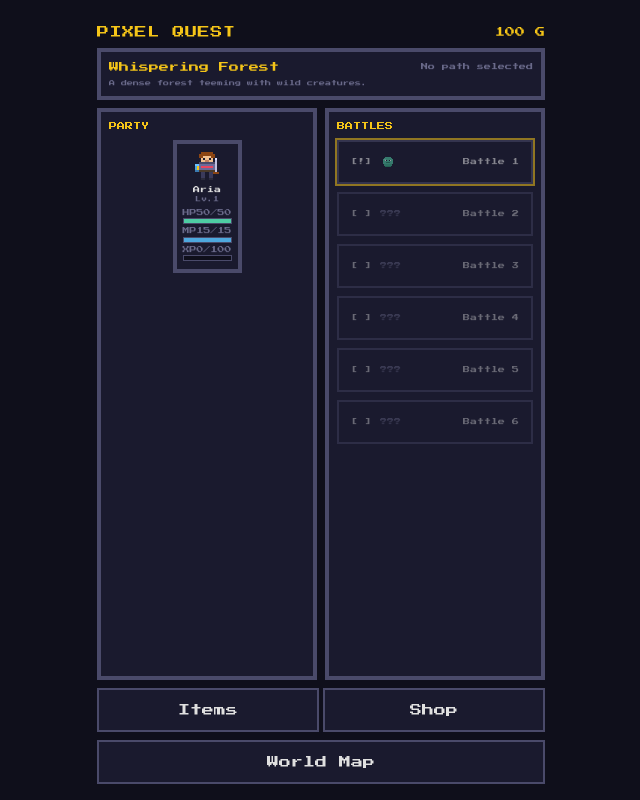
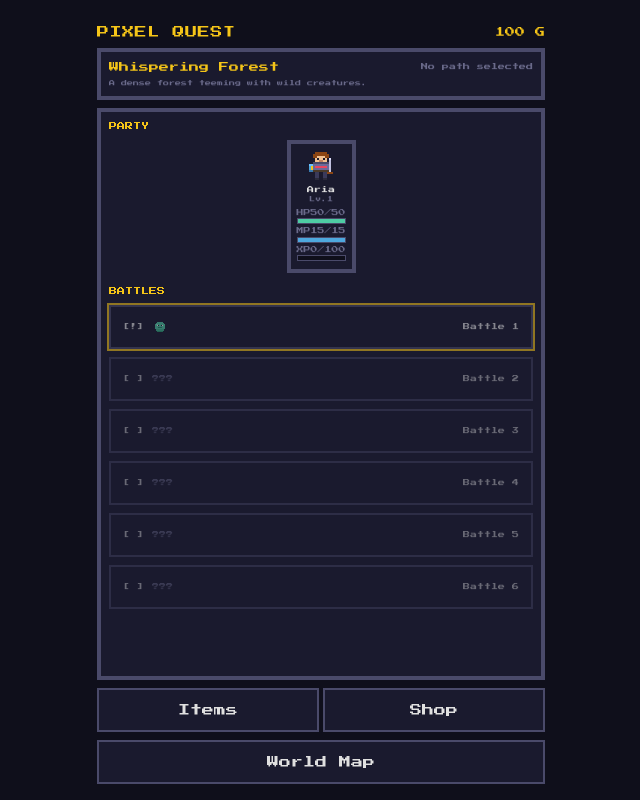
Before and after one commit to samtran7153-glitch/jrpg-game, a React (Vite) app: page / in a window 1280 px wide. Both pictures are taken after a click on the button "PRESS START". Shown: the whole page, without its empty margins (319-959 px from the left). Built offline with nearby package versions, Linux system fonts and the light colour scheme.

Commit message:
Move hero display on top of battles like before

```diff
--- a/src/components/Overworld.jsx
+++ b/src/components/Overworld.jsx
@@ -442,10 +442,11 @@ export function AreaMapScreen({ state, onSelectBattle, onSelectArea, onUseItem,
       </div>
 
       <div className="flex gap-2 flex-1 min-h-0">
-        {/* Party Display */}
-        <div className="pixel-panel p-2 flex-1 max-w-xs">
+        {/* Side panels */}
+        <div className="pixel-panel p-2 flex-1">
+          {/* Party Display */}
           <div className="font-pixel text-[8px] text-retro-gold mb-2">PARTY</div>
-          <div className="flex gap-1 flex-wrap justify-center">
+          <div className="flex gap-1 flex-wrap justify-center mb-3">
             {state.party.map((hero) => (
               <CharacterCard
                 key={hero.id}
@@ -455,10 +456,8 @@ export function AreaMapScreen({ state, onSelectBattle, onSelectArea, onUseItem,
               />
             ))}
           </div>
-        </div>
 
-        {/* Battles */}
-        <div className="pixel-panel p-2 flex-1 max-w-xs">
+          {/* Battles */}
           <div className="font-pixel text-[8px] text-retro-gold mb-2">BATTLES</div>
           <div className="space-y-2">
             {area.battles.map((battle, i) => {
```
